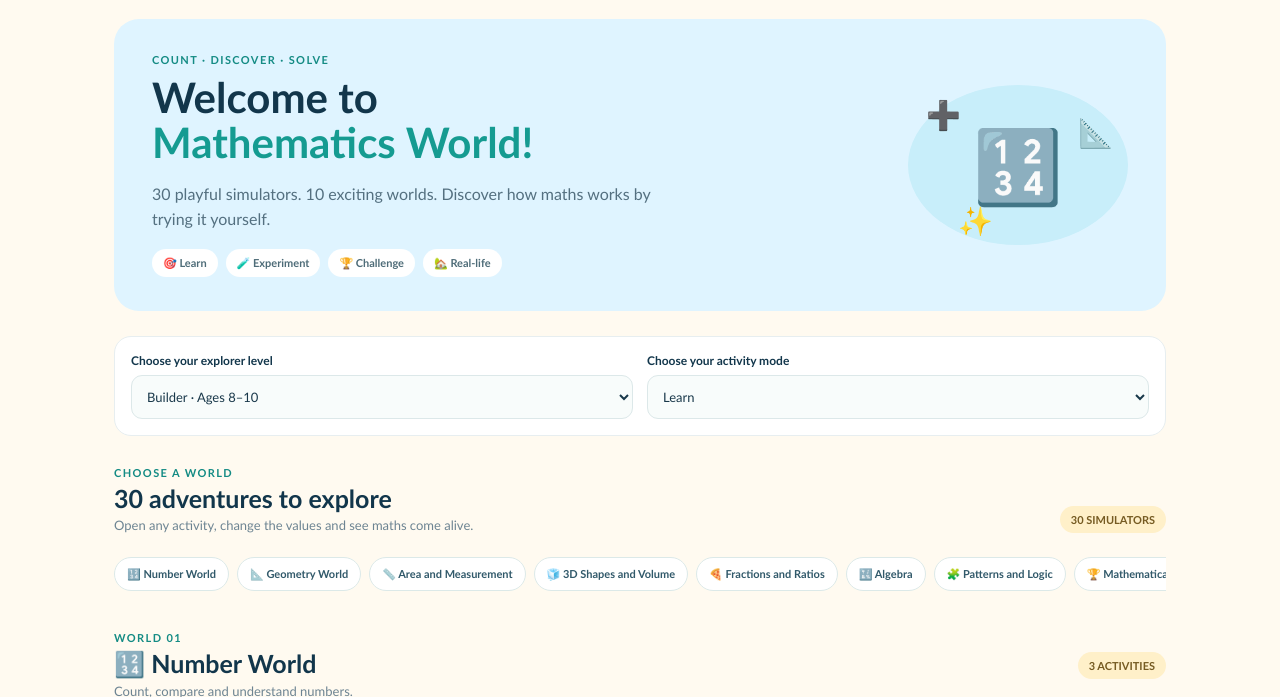
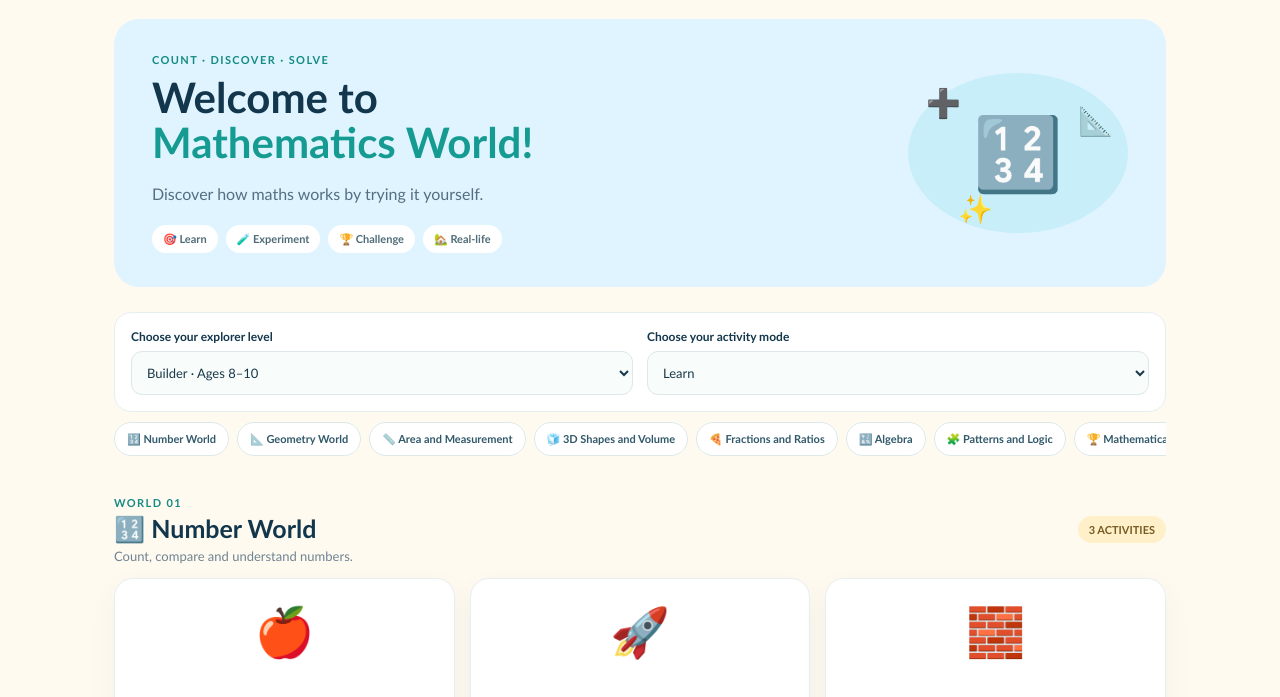
Before and after one commit to RajeshJX/JollyExplorers-JX, a plain HTML site: page mathematics/index.html in a window 1280 px wide. Shown: the part 76-773 px from the top of the page. Drawn offline with Linux system fonts and the light colour scheme.

Commit message:
Simplify Mathematics World introduction and remove simulator counts

```diff
--- a/mathematics/index.html
+++ b/mathematics/index.html
@@ -4,7 +4,7 @@
 <meta charset="utf-8">
 <meta name="viewport" content="width=device-width, initial-scale=1">
 <meta name="theme-color" content="#fffaf0">
-<meta name="description" content="Explore 30 playful, interactive maths simulators for children aged 5 to 14.">
+<meta name="description" content="Discover how maths works by trying it yourself with JollyExplorers Mathematics World.">
 <title>Mathematics World | JollyExplorers</title>
 <link rel="stylesheet" href="mathematics.css?v=geometry3d3">
 <script defer src="mathematics.js?v=geometry3d3"></script>
@@ -12,9 +12,8 @@
 <body>
 <header class="topbar"><a class="brand" href="../index.html"><span class="brand-mark">✦</span><span>JollyExplorers<small>MATHEMATICS WORLD</small></span></a><a class="back-link" href="../index.html">← Main JollyExplorers</a></header>
 <main class="wrap">
-<section class="hero"><div><p class="eyebrow">Count · discover · solve</p><h1>Welcome to<br><span>Mathematics World!</span></h1><p>30 playful simulators. 10 exciting worlds. Discover how maths works by trying it yourself.</p><div class="hero-chips"><span>🎯 Learn</span><span>🧪 Experiment</span><span>🏆 Challenge</span><span>🏡 Real-life</span></div></div><div class="hero-art" aria-hidden="true">🔢<span>➕</span><span>📐</span><span>✨</span></div></section>
+<section class="hero"><div><p class="eyebrow">Count · discover · solve</p><h1>Welcome to<br><span>Mathematics World!</span></h1><p>Discover how maths works by trying it yourself.</p><div class="hero-chips"><span>🎯 Learn</span><span>🧪 Experiment</span><span>🏆 Challenge</span><span>🏡 Real-life</span></div></div><div class="hero-art" aria-hidden="true">🔢<span>➕</span><span>📐</span><span>✨</span></div></section>
 <section class="controls"><div><label for="age">Choose your explorer level</label><select id="age"><option value="young">Explorer · Ages 5–7</option><option value="builder" selected>Builder · Ages 8–10</option><option value="inventor">Inventor · Ages 11–14</option></select></div><div><label for="mode">Choose your activity mode</label><select id="mode"><option value="learn">Learn</option><option value="experiment">Experiment</option><option value="challenge">Challenge</option><option value="real">Real-life</option></select></div></section>
-<section class="catalogue-intro"><div><p class="eyebrow">Choose a world</p><h2>30 adventures to explore</h2><p>Open any activity, change the values and see maths come alive.</p></div><span class="count-pill">30 SIMULATORS</span></section>
 <nav class="world-nav" id="world-nav" aria-label="Mathematics sections"></nav>
 <div id="catalogue"></div>
 </main>
```
